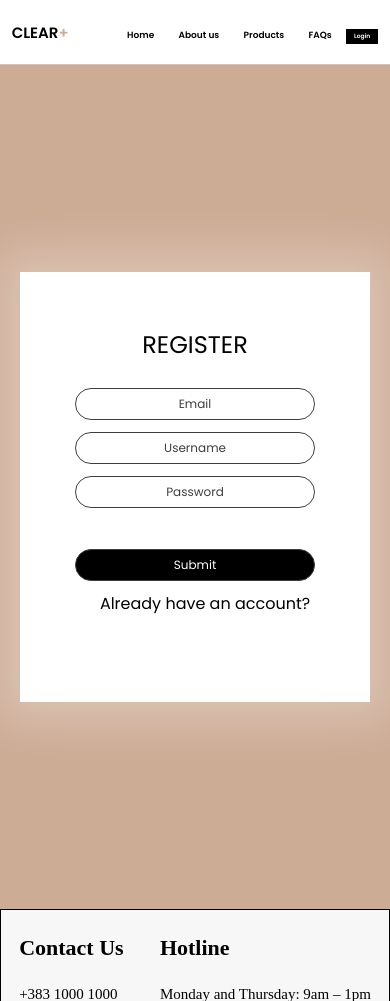
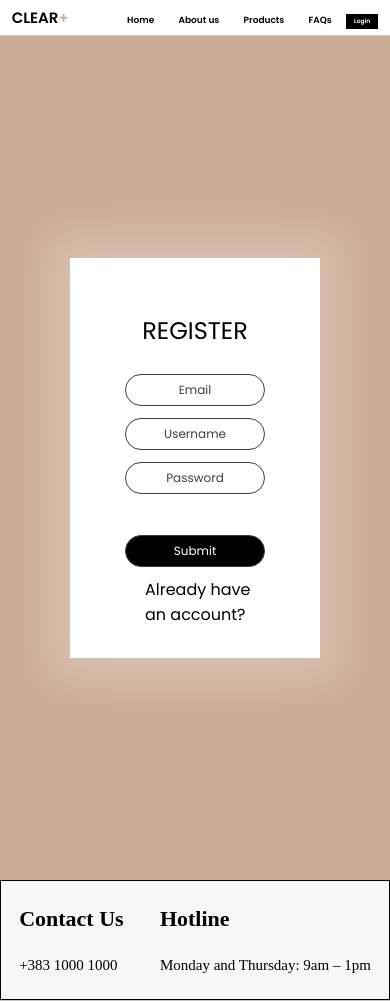
Before and after one commit to blerinakuka/web, a PHP site: page /register.html in a window 390 px wide. Shown: the top 1001 px of the page. Run offline with PHP 8.4, Linux system fonts and the light colour scheme.

Commit message:
logini dhe register responsive

```diff
--- a/css/login.css
+++ b/css/login.css
@@ -18,7 +18,7 @@
       padding-right: 7%;
       padding-bottom: 5px;
       border-bottom: 0.1px solid rgb(202, 196, 196);
-      height: 65px;
+
   }
   .logo{
       color:#000000;
@@ -77,26 +77,19 @@ button a{
     width:350px;
     height: 430px;
     box-shadow: 0 0 40px 20px rgba(255, 255, 255, 0.26);
-  perspective:1000px ;
   }
   .inner-box{
     position: relative;
     width:100%;
     height: 100%;
-  transform-style: preserve-3d;
-  transition: transform 1s;
   }
-.card-font,.card-back{
+  .card-font{
   position: absolute;
   width:100%;
   height:100%;
   padding:55px;
   box-sizing: border-box;
-backface-visibility: hidden;
   background: #ffffff;
-}
-.card-back{
-  transform:rotateY(180deg) ;
   }
   .card h2{
     font-weight: normal;
@@ -310,11 +303,10 @@ ul{
       padding: 3px 8px;
       font-size: 6px;
   }
-
-
-
-
-
+  .card{
+    width:250px;
+    height: 400px;
+  }
    /*contact*/
    .contact {
     width: 100%;
@@ -333,7 +325,6 @@ ul{
     .nr2{
         font-size: 15px;
     }
-
     /* Footer*/
     .row{
         padding-left: 25px;
```
Lines whose indentation alone changed are shown as unchanged.
